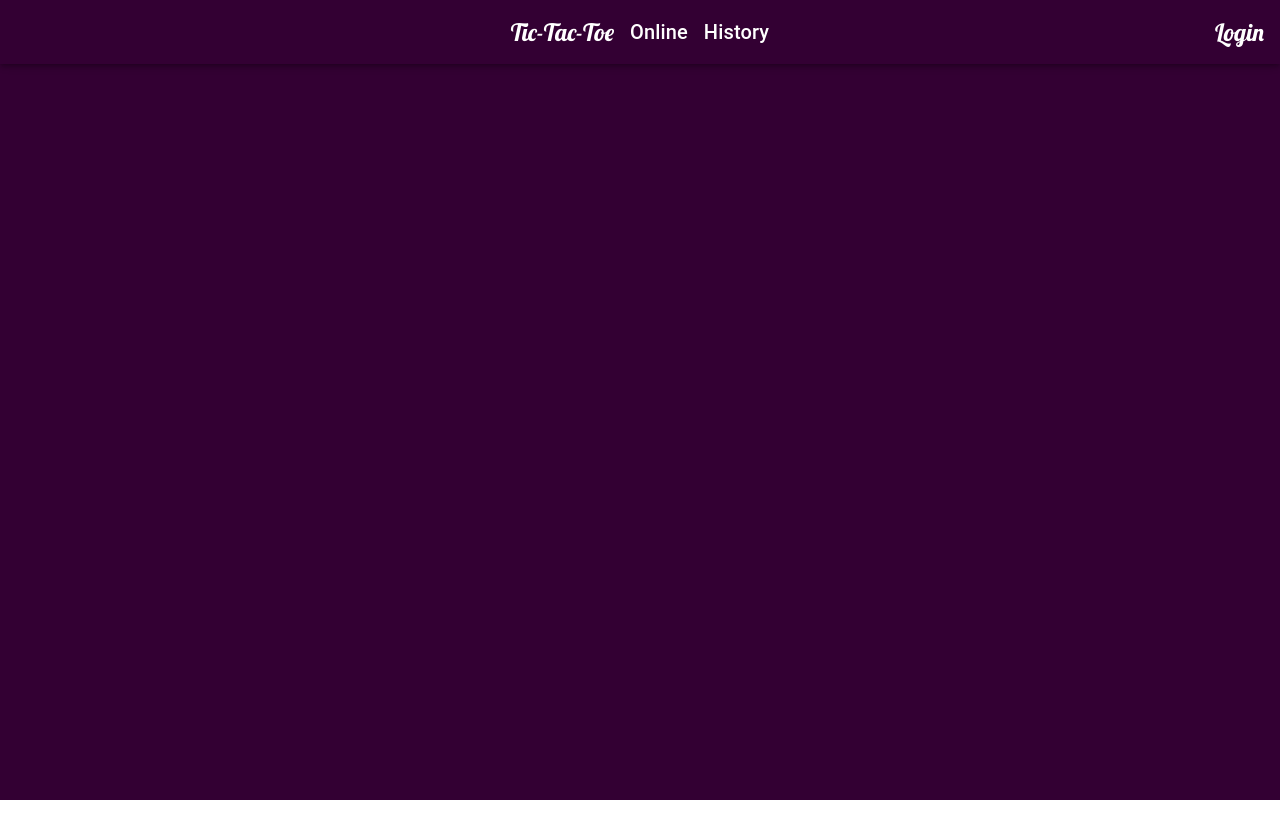
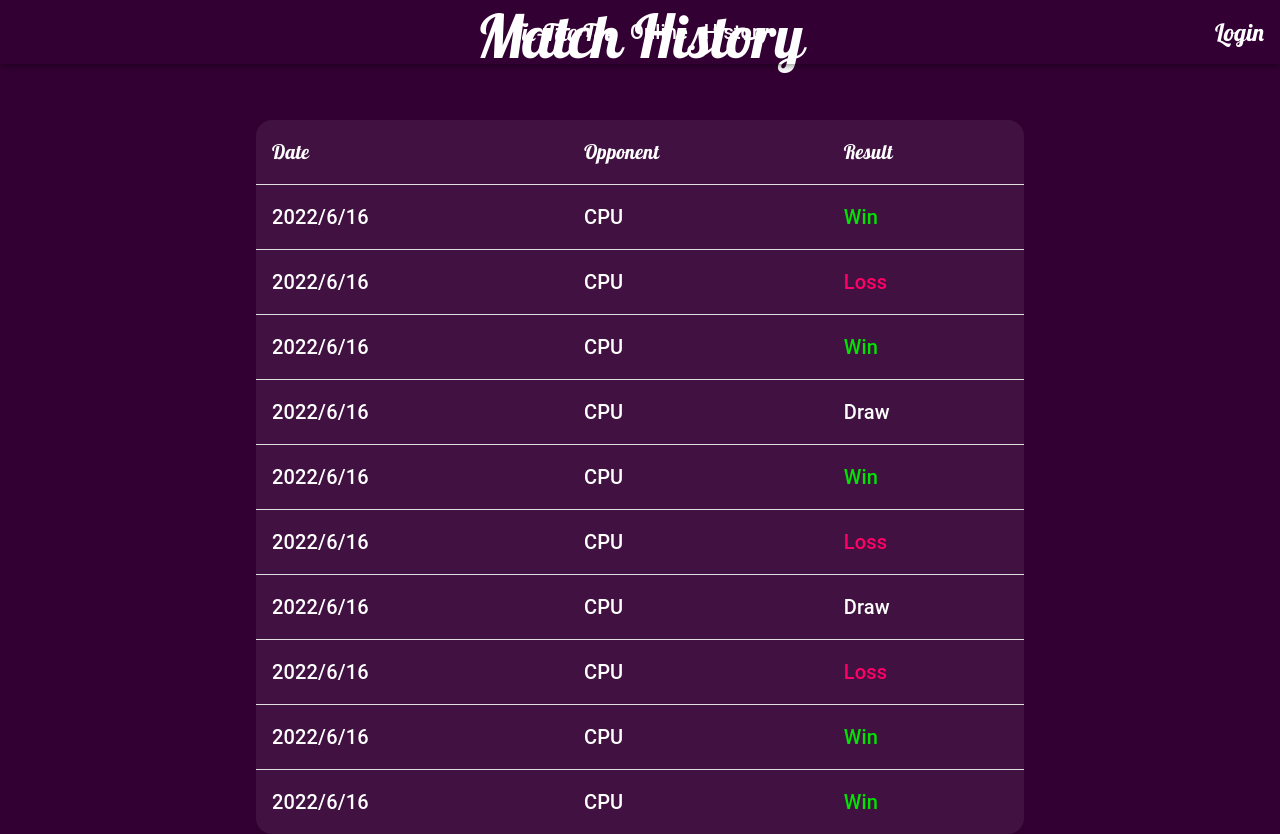
Before and after one commit to DasnaCompany/tiktaktoe, a React (Create React App) app: page /history in a window 1280 px wide. Before the commit the page ends 800 px from the top, so only its background shows below. Built offline with nearby package versions, Linux system fonts and the light colour scheme.

Commit message:
add match history

```diff
--- a/src/App.js
+++ b/src/App.js
@@ -5,6 +5,7 @@ import { BrowserRouter, Routes, Route, Outlet } from "react-router-dom";
 
 // ** Style Imports
 import "./App.css";
+import PlayHistory from "./components/PlayHistory";
 
 // ** Main App Component
 function App() {
@@ -23,8 +24,9 @@ function App() {
           >
             <Route index element={<OfflinePlay />} />
             <Route path="/online" element={<></>} />
-            <Route path="/history" element={<></>} />
+            <Route path="/history" element={<PlayHistory />} />
             <Route path="/login" element={<></>} />
+            <Route path="/register" element={<></>} />
           </Route>
         </Routes>
       </BrowserRouter>
--- a/src/components/OfflinePlay.jsx
+++ b/src/components/OfflinePlay.jsx
@@ -100,7 +100,7 @@ const OfflinePlay = () => {
         color={"#ffffff"}
         visibility={winner ? "visible" : "hidden"}
       >
-        {winner} {winner !== "Draw" && "Wins"}
+        {winner} {winner !== "Draw" && "Wins"}!
       </Typography>
     </Stack>
   );
--- /dev/null
+++ b/src/components/PlayHistory.jsx
@@ -0,0 +1,125 @@
+import * as React from "react";
+import Table from "@mui/material/Table";
+import TableBody from "@mui/material/TableBody";
+import TableCell from "@mui/material/TableCell";
+import TableContainer from "@mui/material/TableContainer";
+import TableHead from "@mui/material/TableHead";
+import TableRow from "@mui/material/TableRow";
+import { Box, Typography, Stack } from "@mui/material";
+
+function createData(date, opponent, result) {
+  return { date, opponent, result };
+}
+
+const rows = [
+  createData(new Date(), "CPU", "Win"),
+  createData(new Date(), "CPU", "Loss"),
+  createData(new Date(), "CPU", "Win"),
+  createData(new Date(), "CPU", "Draw"),
+  createData(new Date(), "CPU", "Win"),
+  createData(new Date(), "CPU", "Loss"),
+  createData(new Date(), "CPU", "Draw"),
+  createData(new Date(), "CPU", "Loss"),
+  createData(new Date(), "CPU", "Win"),
+  createData(new Date(), "CPU", "Win"),
+];
+
+const PlayHistory = () => {
+  return (
+    <Stack spacing={6}>
+      <Typography
+        variant="h2"
+        fontFamily={"Lobster"}
+        color={"#ffffff"}
+        mt={"5rem"}
+      >
+        Match History
+      </Typography>
+      <TableContainer component={Box}>
+        <Table
+          sx={{
+            paddingBottom: "2rem",
+            minWidth: { xs: "100vw", sm: "80vw", md: "60vw" },
+            background: "rgba(255, 255, 255, 0.07)",
+            borderRadius: "16px",
+            boxShadow: "0 4px 30px rgba(0, 0, 0, 0.1)",
+            backdropFilter: "blur(5.8px)",
+          }}
+          aria-label="simple table"
+        >
+          <TableHead>
+            <TableRow sx={{ "& > *": { borderColor: "#330033" } }}>
+              <TableCell>
+                <Typography
+                  color={"#ffffff"}
+                  variant={"h6"}
+                  fontFamily={"Lobster"}
+                >
+                  Date
+                </Typography>
+              </TableCell>
+              <TableCell>
+                <Typography
+                  color={"#ffffff"}
+                  variant={"h6"}
+                  fontFamily={"Lobster"}
+                >
+                  Opponent
+                </Typography>
+              </TableCell>
+              <TableCell>
+                <Typography
+                  color={"#ffffff"}
+                  variant={"h6"}
+                  fontFamily={"Lobster"}
+                >
+                  Result
+                </Typography>
+              </TableCell>
+            </TableRow>
+          </TableHead>
+          <TableBody>
+            {rows.map((row) => (
+              <TableRow
+                key={row}
+                sx={{
+                  "&:last-child td, &:last-child th": { border: 0 },
+                  "& > *": { borderColor: "#330033" },
+                }}
+              >
+                <TableCell>
+                  <Typography color={"#ffffff"} variant={"h6"}>
+                    {`${row.date.getFullYear()}/${
+                      row.date.getMonth() + 1
+                    }/${row.date.getDate()}`}
+                  </Typography>
+                </TableCell>
+                <TableCell>
+                  <Typography color={"#ffffff"} variant={"h6"}>
+                    {row.opponent}
+                  </Typography>
+                </TableCell>
+                <TableCell>
+                  <Typography
+                    color={
+                      row.result === "Win"
+                        ? "#00e600"
+                        : row.result === "Loss"
+                        ? "#ff0066"
+                        : "#ffffff"
+                    }
+                    variant={"h6"}
+                  >
+                    {row.result}
+                  </Typography>
+                </TableCell>
+              </TableRow>
+            ))}
+          </TableBody>
+        </Table>
+      </TableContainer>
+    </Stack>
+  );
+};
+
+export default PlayHistory;
```
